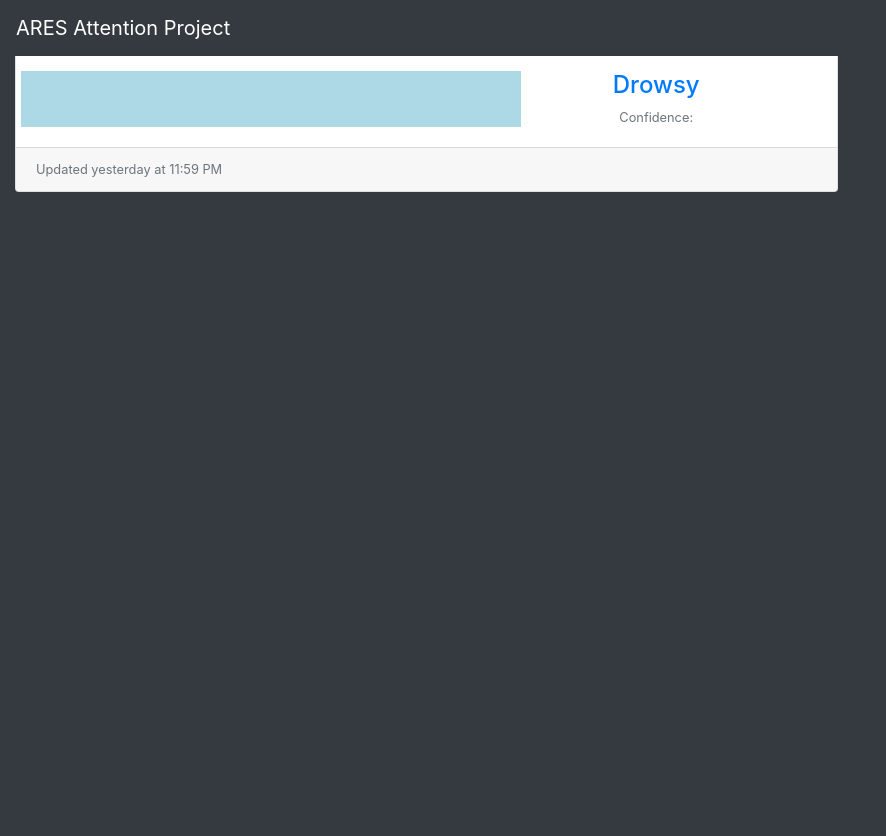
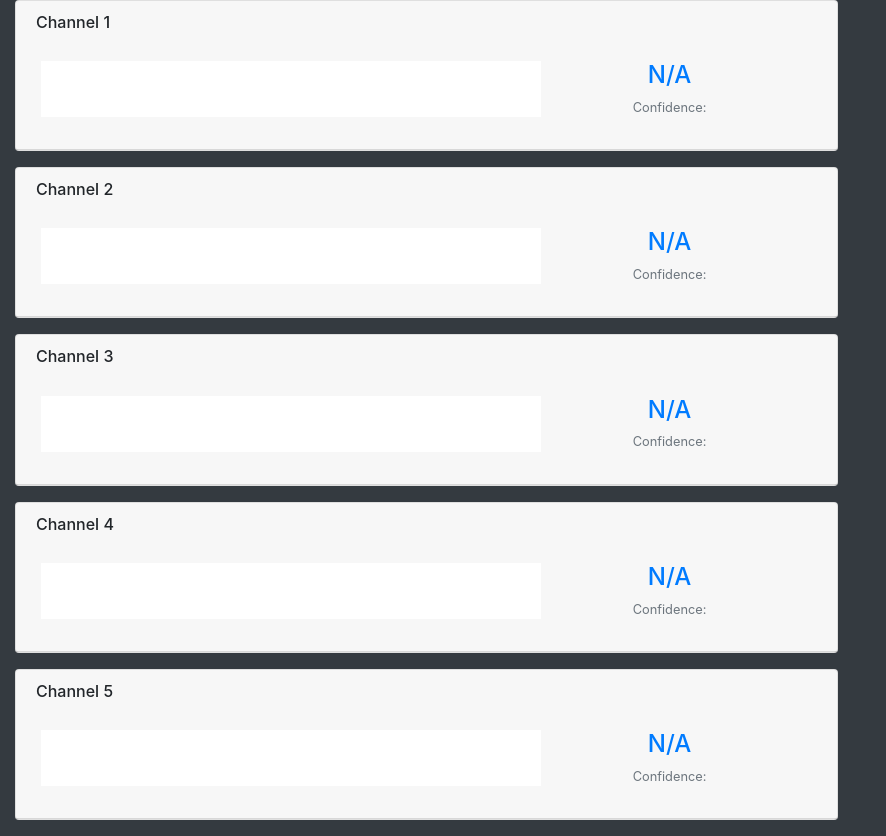
Before and after one commit to Evarxsto/ARES-Project, a Flask app: page / in a window 1280 px wide. Shown: the whole page, without its empty margins (0-886 px from the left). Before the commit the page ends 192 px from the top, so only its background shows below. Run offline with Flask 2, Linux system fonts and the light colour scheme; some libraries are stand-ins or nearby versions.

Commit message:
Updated app.py and dashboard.html to contain default template without data

```diff
--- a/app.py
+++ b/app.py
@@ -1,16 +1,17 @@
 from flask import Flask, render_template,abort
-from jinja2 import Environment, FileSystemLoader
 
 app = Flask(__name__)
 
-# Variables for Jinja
+# Variables
+# Add the hue depending on confidence
+# Change to hex codes
 s_and_c = [("Focused","green"), ("Unfocused", "orange"), ("Drowsy", "lightblue")]
-
-environment = Environment(loader=FileSystemLoader("templates/"))
-template = environment.get_template("dashboard.html")
 
 # Python Flask stuff
 @app.route('/')
 def index():
-    state, color = s_and_c[2]
-    return render_template("dashboard.html", color=color, state=state)
+    """
+    Renders the starter template where the color is white and there are no states associated
+    with the 5 channels.
+    """
+    return render_template("dashboard.html", color="white", state="N/A", n=5)
--- a/templates/dashboard.html
+++ b/templates/dashboard.html
@@ -13,29 +13,29 @@
   <link href="{{ url_for('static', filename='css/sb-admin.css') }}" rel="stylesheet">
 </head>
 <body class="fixed-nav sticky-footer bg-dark" id="page-top">
-  <nav class="navbar navbar-expand-lg navbar-dark bg-dark fixed-top" id="mainNav">
-    <a class="navbar-brand" href="index.html">ARES Attention Project</a>
 
-  </nav>
   <div class="content-wrapper">
     <div class="container-fluid">
 
+      {% for n in range(n) %}
       <!-- This is the top white space thing-->
       <div class="row">
         <div class="col-lg-8">
           <div class="card mb-3">
             <div class="card-header">
-              <i class="fa fa-bar-chart"></i> Revenue Chart (half year)</div>
+              <h6> Channel {{n+1}} </h6>
             <div class="card-body">
                 <div class="row">
-                  <div class="col-sm-8" id="rectangle">
+                  <div class="col-sm-8" id={{n+1}}>
                        <style>
                        .color {
                        width:500px;
                        height:200x;
+
                        background-color:var(--color);
                        }
-                       </style> </div>
+                       </style>
+                  </div>
                   <div class="color" style="--color: {{ color }}"></div>
                 <div class="col-sm-4 text-center my-auto">
                   <div class="mb-0 text-primary">
@@ -43,33 +43,19 @@
                   </div>
                   <div class="small text-muted">Confidence: </div>
                 </div>
-              </div>
+                </div>
             </div>
-            <!-- Maybe we could use this and update it in real time -->
-            <div class="card-footer small text-muted">Updated yesterday at 11:59 PM</div>
           </div>
         </div>
-
-    <footer class="sticky-footer">
-      <div class="container">
-        <div class="text-center">
-          <small>Copyright © Your Website 2018</small>
         </div>
       </div>
-    </footer>
+
+      {% endfor %}
 
     <script src="https://code.jquery.com/jquery-3.3.1.min.js" integrity="sha256-FgpCb/KJQlLNfOu91ta32o/NMZxltwRo8QtmkMRdAu8="
         crossorigin="anonymous"></script>
-    <script src="https://cdnjs.cloudflare.com/ajax/libs/popper.js/1.12.9/umd/popper.min.js" integrity="sha384-ApNbgh9B+Y1QKtv3Rn7W3mgPxhU9K/ScQsAP7hUibX39j7fakFPskvXusvfa0b4Q" crossorigin="anonymous"></script>
     <script src="https://maxcdn.bootstrapcdn.com/bootstrap/4.0.0/js/bootstrap.min.js" integrity="sha384-JZR6Spejh4U02d8jOt6vLEHfe/JQGiRRSQQxSfFWpi1MquVdAyjUar5+76PVCmYl" crossorigin="anonymous"></script>
-    <!-- Page level plugin JavaScript-->
-    <script src="https://cdnjs.cloudflare.com/ajax/libs/Chart.js/2.7.1/Chart.min.js"></script>
-    <script src="https://cdn.datatables.net/1.10.16/js/jquery.dataTables.min.js"></script>
-    <script src="https://cdn.datatables.net/1.10.16/js/dataTables.bootstrap4.min.js"></script>
-    <script src="https://js.pusher.com/4.0/pusher.min.js"></script>
-
-    <script type="text/javascript" src="{{ url_for('static', filename='js/revenue.js') }}"></script>
-    <script type="text/javascript" src="{{ url_for('static', filename='js/record.js') }}"></script>
+  </div>
   </div>
 </body>
 </html>
```
